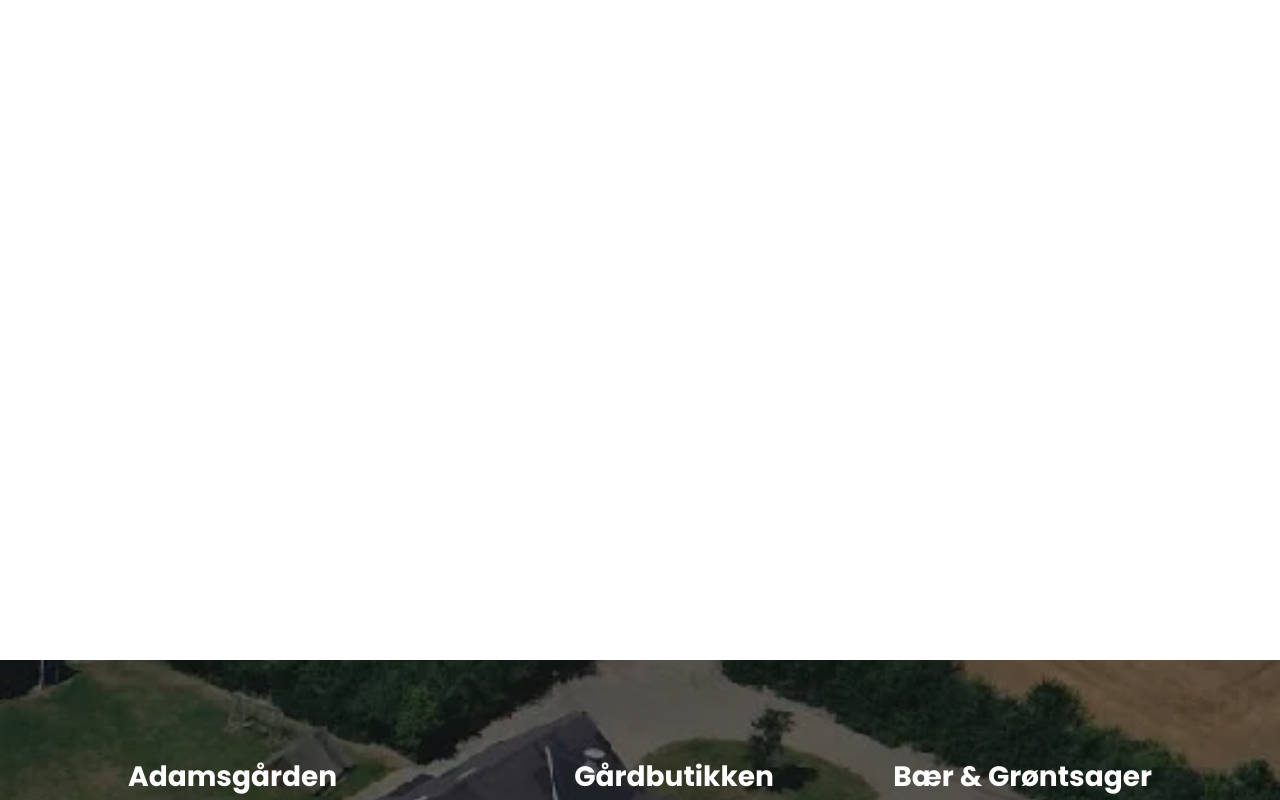
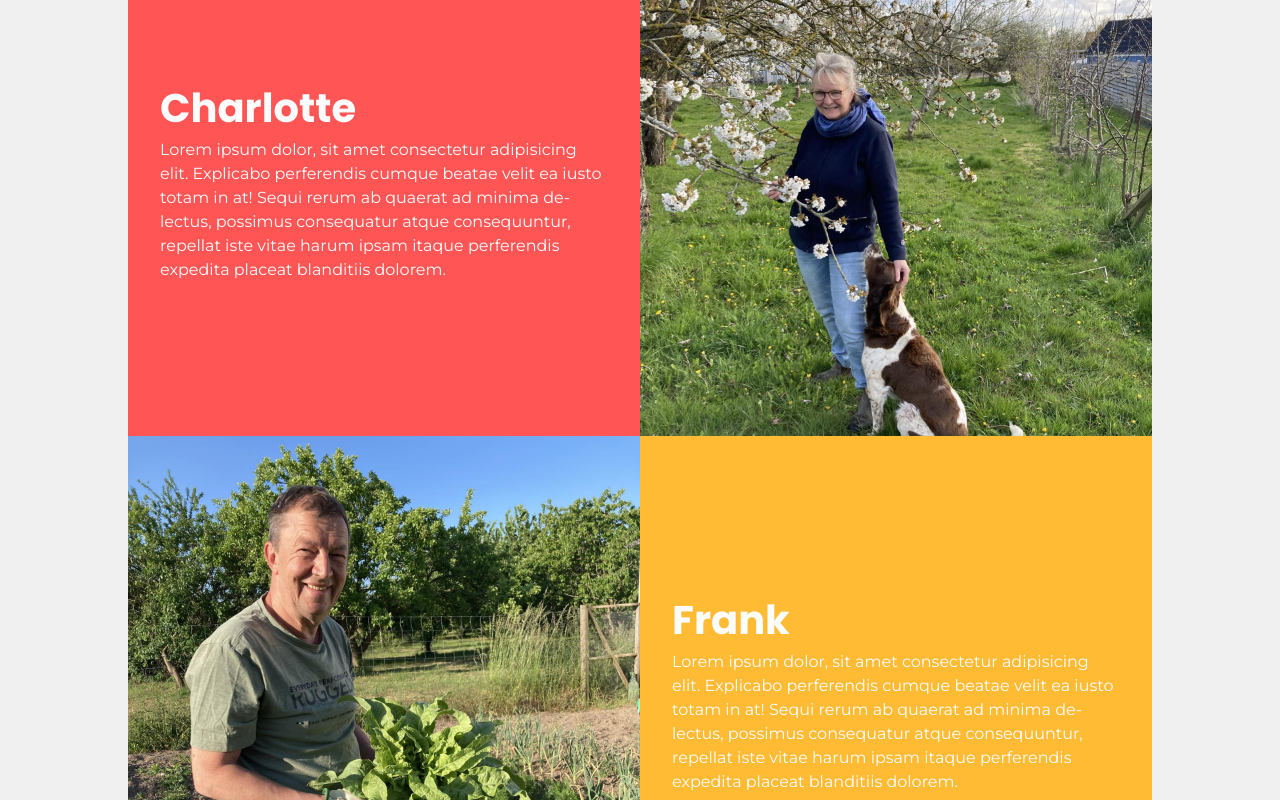
Before and after one commit to chri44nj/adamsgaarden, a Next.js app: page /pages/om-os in a window 1280 px wide. Shown: the part 940-1740 px from the top of the page. Built offline with nearby package versions, Linux system fonts and the light colour scheme.

Commit message:
tekst til butikken

```diff
--- a/src/app/components/Contexts.jsx
+++ b/src/app/components/Contexts.jsx
@@ -5,7 +5,7 @@ export const SetMyContexts = createContext();
 
 function Contexts({ children }) {
   const [myContexts, setMyContexts] = useState({
-    currentPage: "forside",
+    currentPage: "",
   });
   return (
     <SetMyContexts.Provider value={setMyContexts}>
--- a/src/app/pages/gaardbutik/Shop.module.css
+++ b/src/app/pages/gaardbutik/Shop.module.css
@@ -55,6 +55,11 @@
 
 .shopText h2 {
   font-size: var(--font-larger);
+}
+
+.detailsList {
+  list-style-position: inside;
+  margin-block: 1rem;
 }
 
 .shopImage {
--- a/src/app/pages/om-os/Aboutus.module.css
+++ b/src/app/pages/om-os/Aboutus.module.css
@@ -1,3 +1,39 @@
+.hero {
+  position: relative;
+  height: 100vh;
+  padding-inline: 10%;
+  display: flex;
+  flex-direction: column;
+  justify-content: center;
+  align-items: center;
+  text-align: center;
+}
+
+.hero h1 {
+  font-size: var(--font-larger);
+  letter-spacing: 2px;
+  text-transform: uppercase;
+}
+
+.hero p {
+  font-size: var(--font-small);
+}
+
+.hero * {
+  color: white;
+}
+
+.heroBackground {
+  position: absolute;
+  top: 0;
+  left: 0;
+  width: 100%;
+  height: 100%;
+  object-fit: cover;
+  filter: brightness(50%);
+  z-index: -1;
+}
+
 .hero {
   position: relative;
   height: 100vh;
@@ -35,12 +71,87 @@
 }
 
 .shop {
-  height: 100vh;
+  padding: 1rem;
+  display: grid;
+  grid-template-columns: 1fr;
+  background-color: var(--background-color-alt);
 }
+
+.shopText {
+  display: flex;
+  flex-direction: column;
+  justify-content: center;
+  padding: 1rem;
+  width: 100%;
+}
+
+.shopText * {
+  color: var(--background-color);
+}
+
+.shopText h2 {
+  font-size: var(--font-larger);
+}
+
+.shopImage {
+  width: 100%;
+  height: 100%;
+  object-fit: cover;
+}
+
+.st1 {
+  order: 1;
+  background-color: var(--accent-red);
+}
+
+.si1 {
+  order: 2;
+}
+
+.st2 {
+  order: 3;
+  background-color: var(--accent-yellow);
+}
+
+.si2 {
+  order: 4;
+}
+
+/** TABLET **/
 
 @media only screen and (min-width: 600px) {
   .hero h1 {
     font-size: 4rem;
+  }
+
+  .shop {
+    grid-template-columns: repeat(2, 1fr);
+  }
+
+  .shopText {
+    aspect-ratio: auto;
+  }
+}
+
+@media only screen and (min-width: 900px) {
+  .shop {
+    padding: 4rem 10%;
+  }
+
+  .shopText {
+    padding: 2rem;
+  }
+
+  .shopText h2 {
+    font-size: 2.5rem;
+  }
+
+  .st2 {
+    order: 4;
+  }
+
+  .si2 {
+    order: 3;
   }
 }
 
--- a/src/app/pages/om-os/page.jsx
+++ b/src/app/pages/om-os/page.jsx
@@ -9,7 +9,19 @@ export default function Aboutus() {
         {/* <p>Adamsgården har været i slægten i over 100 år og drives til daglig af Charlotte og Frank, samt Charlottes børn Christoffer og Katrine, når vi har fint besøg. Hos Adamsgården går familie, passion og dedikation hånd i hånd, og det afspejles i den altid høje kvalitet af vores produkter.</p> */}
         <img className={styles.heroBackground} src="/pics/aboutus.jpg" alt="charlotte-and-frank" />
       </section>
-      <section className={styles.shop}></section>
+      <section className={styles.shop}>
+        <article className={`${styles.shopText} ${styles.st1}`}>
+          <h2>Charlotte</h2>
+          <p>Lorem ipsum dolor, sit amet consectetur adipisicing elit. Explicabo perferendis cumque beatae velit ea iusto totam in at! Sequi rerum ab quaerat ad minima delectus, possimus consequatur atque consequuntur, repellat iste vitae harum ipsam itaque perferendis expedita placeat blanditiis dolorem.</p>
+        </article>
+        <img className={`${styles.shopImage} ${styles.si1}`} src="/pics/charlotte.jpg" alt="" />
+
+        <article className={`${styles.shopText} ${styles.st2}`}>
+          <h2>Frank</h2>
+          <p>Lorem ipsum dolor, sit amet consectetur adipisicing elit. Explicabo perferendis cumque beatae velit ea iusto totam in at! Sequi rerum ab quaerat ad minima delectus, possimus consequatur atque consequuntur, repellat iste vitae harum ipsam itaque perferendis expedita placeat blanditiis dolorem.</p>
+        </article>
+        <img className={`${styles.shopImage} ${styles.si2}`} src="/pics/frank.jpg" alt="" />
+      </section>
     </main>
   );
 }
```
Also changed, not shown: src/app/pages/gaardbutik/page.jsx (+22 -8 lines), public/pics/jordbær.jpg.
